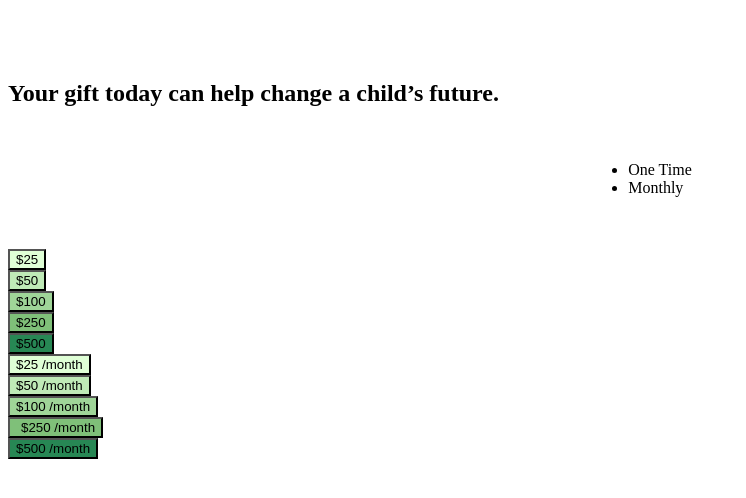
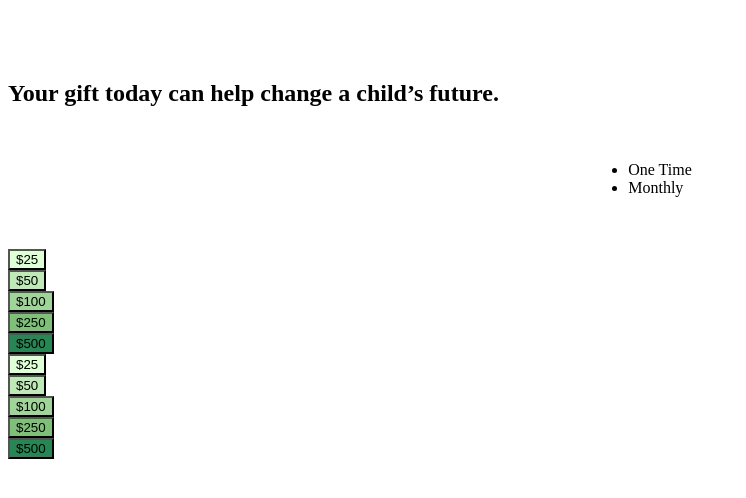
Before and after one commit to Jsmithseo/WatchMeGrowV2, a Next.js app: page /components/AboutCenterAlignedButtons in a window 1280 px wide. Shown: the top 498 px of the page, without its empty margins (0-746 px from the left). Built offline with nearby package versions, Linux system fonts and the light colour scheme.

Commit message:
removed monthly copy

```diff
--- a/pages/components/AboutCenterAlignedButtons.js
+++ b/pages/components/AboutCenterAlignedButtons.js
@@ -90,7 +90,6 @@ function AboutCenterAlignedButtons() {
                     $25
                   </Link>
                 </Button>
-                <div>&#x20;</div>
               </Col>
               <Col md="auto" sm="2" xs="2">
                 <Button style={secondButton} className="mx-2">
@@ -101,7 +100,6 @@ function AboutCenterAlignedButtons() {
                     $50
                   </Link>
                 </Button>
-                <div>&#x20;</div>
               </Col>
               <Col md="auto" sm="2" xs="2">
                 <Button style={thirdButton} className="mx-2">
@@ -112,7 +110,6 @@ function AboutCenterAlignedButtons() {
                     $100
                   </Link>
                 </Button>
-                <div>&#x20;</div>
               </Col>
               <Col md="auto" sm="2" xs="2">
                 <Button style={fourthButton} className="mx-2">
@@ -122,7 +119,6 @@ function AboutCenterAlignedButtons() {
                   >
                     $250
                   </Link>
-                  <div>&#x20;</div>
                 </Button>
               </Col>
               <Col md="auto" sm="2" xs="2">
@@ -133,7 +129,6 @@ function AboutCenterAlignedButtons() {
                   >
                     $500
                   </Link>
-                  <div>&#x20;</div>
                 </Button>
               </Col>
             </Row>
@@ -146,7 +141,7 @@ function AboutCenterAlignedButtons() {
                     href="https://buy.stripe.com/9AQ28Fa91goWck83ch"
                     style={{ textDecoration: 'none', color: 'black' }}
                   >
-                    $25 /month
+                    $25
                   </Link>
                 </Button>
 
@@ -157,7 +152,7 @@ function AboutCenterAlignedButtons() {
                     href="https://buy.stripe.com/00geVrdlda0y5VKfZ4"
                     style={{ textDecoration: 'none', color: 'black'}}
                   >
-                    $50 /month
+                    $50
                   </Link>
                 </Button>
               </Col>
@@ -165,9 +160,9 @@ function AboutCenterAlignedButtons() {
                 <Button style={thirdButton} className="mx-2">
                   <Link
                     href="https://buy.stripe.com/5kAaFb80T4GegAobIP"
-                    style={{ textDecoration: 'none', color: 'black', }}
+                    style={{ textDecoration: 'none', color: 'black'}}
                   >
-                    $100 /month
+                    $100
                   </Link>
                 </Button>
               </Col>
@@ -175,9 +170,9 @@ function AboutCenterAlignedButtons() {
                 <Button style={fourthButton} className="mx-2">
                   <Link
                     href="https://buy.stripe.com/eVacNj5SLb4C4RG28g"
-                    style={{ textDecoration: 'none', color: 'black', paddingLeft:'5px' }}
+                    style={{ textDecoration: 'none', color: 'black' }}
                   >
-                    $250 /month
+                    $250
                   </Link>
                 </Button>
               </Col>
@@ -187,7 +182,7 @@ function AboutCenterAlignedButtons() {
                     href="https://buy.stripe.com/7sI14B3KD5Kidoc14d"
                     style={{ textDecoration: 'none', color: 'black' }}
                   >
-                    $500 /month
+                    $500
                   </Link>
                 </Button>
               </Col>
```
